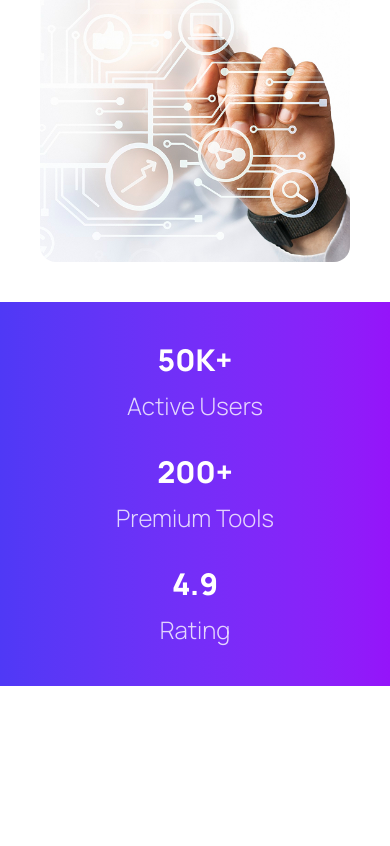
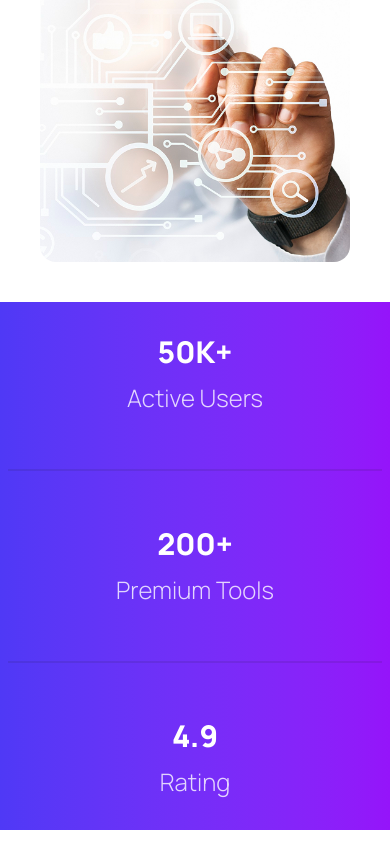
Before and after one commit to corebyte56/Digital-Tools, a React (Vite) app: page / in a window 390 px wide. Shown: the part 915-1761 px from the top of the page. Before the commit the page ends 1617 px from the top, so only its background shows below. Built offline with nearby package versions, Linux system fonts and the light colour scheme.

Commit message:
feat(ui): make info section fully responsive for all screen sizes

```diff
--- a/index.html
+++ b/index.html
@@ -1,5 +1,5 @@
 <!doctype html>
-<html lang="en">
+<html lang="en" class="scroll-smooth" data-theme="light">
   <head>
     <meta charset="UTF-8" />
     <link rel="icon" type="image/svg+xml" href="./src/assets/package.png" />
--- a/src/component/Info/Info.jsx
+++ b/src/component/Info/Info.jsx
@@ -4,26 +4,30 @@ const Info = () => {
   return (
     <div
       className="bg-linear-to-l from-[#9514FA] to-[#4F39F6]
-    flex flex-col gap-8 md:flex-row justify-around px-2 md:px-15 py-10 md:py-17 text-white mb-4"
+    flex flex-col gap-8 md:flex-row justify-around px-2 md:px-15 py-8 md:py-17 text-white mb-4"
     >
       <div className="flex flex-col items-center gap-3">
         <h1 className="text-3xl md:text-6xl font-extrabold">50K+</h1>
-        <p className="text-2xl text-[#ffffff] font-light opacity-80">Active Users</p>
+        <p className="text-2xl text-[#ffffff] font-light opacity-80">
+          Active Users
+        </p>
       </div>
 
+      <div className="divider"></div>
 
       <div className="flex flex-col items-center gap-3">
         <h1 className="text-3xl md:text-6xl font-extrabold">200+</h1>
-        <p className="text-2xl text-[#ffffff] font-light opacity-80">Premium Tools</p>
+        <p className="text-2xl text-[#ffffff] font-light opacity-80">
+          Premium Tools
+        </p>
       </div>
 
+      <div className="divider"></div>
 
       <div className="flex flex-col items-center gap-3">
         <h1 className="text-3xl md:text-6xl font-extrabold">4.9</h1>
         <p className="text-2xl text-[#ffffff] font-light opacity-80">Rating</p>
       </div>
-
-
     </div>
   );
 };
--- a/src/index.css
+++ b/src/index.css
@@ -1,6 +1,7 @@
 @import url('https://fonts.googleapis.com/css2?family=Manrope:wght@200..800&display=swap');
 
 @import "tailwindcss";
+@plugin "daisyui";
 
 body {
   font-family: 'Manrope', sans-serif;
```
